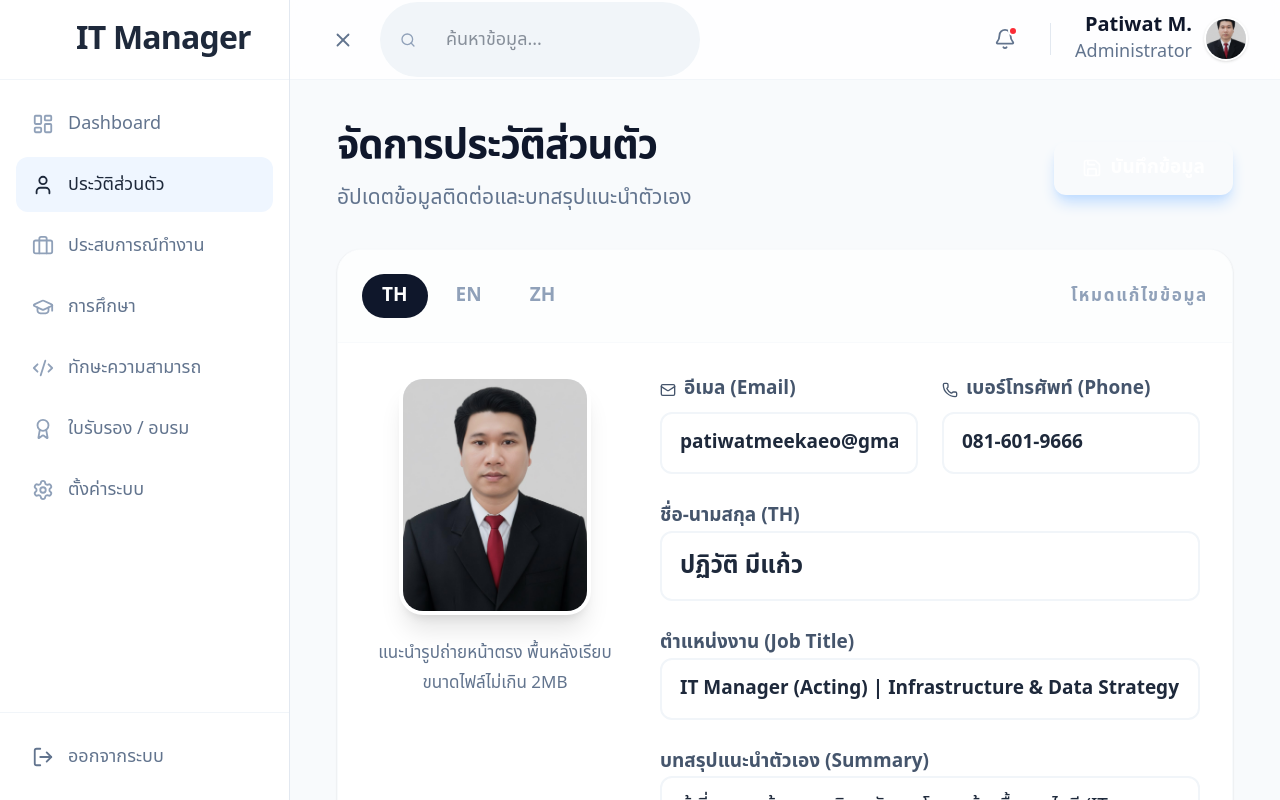
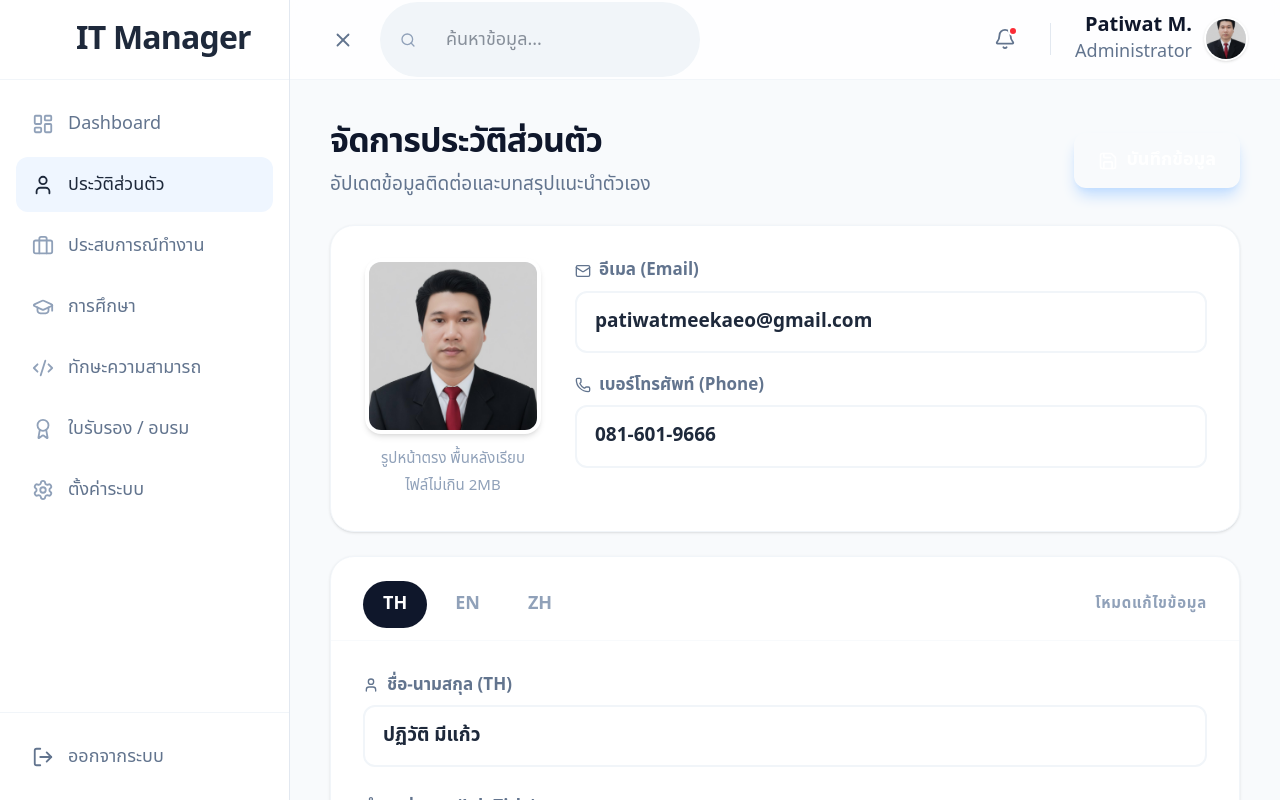
Before and after one commit to ariff2006/resume-next, a Next.js app: page /admin/profile in a window 1280 px wide. Built offline with nearby package versions, Linux system fonts and the light colour scheme; no server answers; the database is empty.

Commit message:
Improve profile page layout - smaller photo, fuller form

```diff
--- a/src/app/admin/profile/page.tsx
+++ b/src/app/admin/profile/page.tsx
@@ -4,15 +4,17 @@ import { ResumeData } from '@/types/resume';
 import {
   Save,
   Loader2,
-  User,
   Mail,
   Phone,
   Camera,
   CheckCircle2,
-  AlertCircle
+  AlertCircle,
+  User
 } from 'lucide-react';
 import { cn } from '@/lib/utils';
+
 type Language = 'th' | 'en' | 'zh';
+
 export default function ProfileAdmin() {
   const [data, setData] = useState<ResumeData | null>(null);
   const [loading, setLoading] = useState(true);
@@ -20,14 +22,13 @@ export default function ProfileAdmin() {
   const [message, setMessage] = useState<{ text: string, type: 'success' | 'error' } | null>(null);
   const [activeLang, setActiveLang] = useState<Language>('th');
   const [uploading, setUploading] = useState(false);
+
   useEffect(() => {
     fetch('/api/resume')
       .then(res => res.json())
-      .then(d => {
-        setData(d);
-        setLoading(false);
-      });
+      .then(d => { setData(d); setLoading(false); });
   }, []);
+
   const handleSave = async () => {
     if (!data) return;
     setSaving(true);
@@ -37,59 +38,43 @@ export default function ProfileAdmin() {
         headers: { 'Content-Type': 'application/json' },
         body: JSON.stringify(data)
       });
-      let result;
-      try {
-        result = await res.json();
-      } catch (e) {
-        result = { error: 'Invalid JSON response from server' };
-      }
+      const result = await res.json().catch(() => ({ error: 'Invalid response' }));
       if (res.ok) {
         setMessage({ text: 'บันทึกข้อมูลสำเร็จ', type: 'success' });
         setTimeout(() => setMessage(null), 3000);
       } else {
-        const errorMsg = result.error || `Error ${res.status}: บันทึกล้มเหลว`;
-        setMessage({ text: errorMsg, type: 'error' });
+        setMessage({ text: result.error || 'บันทึกล้มเหลว', type: 'error' });
       }
-    } catch (e) {
-      setMessage({ text: 'ไม่สามารถเชื่อมต่อกับเซิร์ฟเวอร์ได้ (Network Error)', type: 'error' });
+    } catch {
+      setMessage({ text: 'ไม่สามารถเชื่อมต่อกับเซิร์ฟเวอร์', type: 'error' });
     }
     setSaving(false);
   };
+
   const handleFileUpload = async (e: React.ChangeEvent<HTMLInputElement>) => {
     const file = e.target.files?.[0];
     if (!file) return;
     setUploading(true);
-    const formData = new FormData();
-    formData.append('file', file);
-    formData.append('type', 'photos');
+    const fd = new FormData();
+    fd.append('file', file);
+    fd.append('type', 'photos');
     try {
-      const res = await fetch('/api/upload', {
-        method: 'POST',
-        body: formData,
-      });
+      const res = await fetch('/api/upload', { method: 'POST', body: fd });
       const result = await res.json();
       if (result.ok) {
-        setData(prev => {
-          if (!prev) return prev;
-          return {
-            ...prev,
-            personal: {
-              ...prev.personal,
-              photo: result.path
-            }
-          };
-        });
-        setMessage({ text: 'อัปโหลดรูปภาพสำเร็จ!', type: 'success' });
+        setData(prev => prev ? { ...prev, personal: { ...prev.personal, photo: result.path } } : prev);
+        setMessage({ text: 'อัปโหลดรูปสำเร็จ', type: 'success' });
         setTimeout(() => setMessage(null), 3000);
       } else {
         setMessage({ text: result.error || 'อัปโหลดล้มเหลว', type: 'error' });
       }
-    } catch (error) {
+    } catch {
       setMessage({ text: 'เกิดข้อผิดพลาดในการเชื่อมต่อ', type: 'error' });
     } finally {
       setUploading(false);
     }
   };
+
   const updateField = (field: string, value: string, isTranslatable = false) => {
     setData(prev => {
       if (!prev) return prev;
@@ -99,151 +84,163 @@ export default function ProfileAdmin() {
           ...newData.personal,
           translations: {
             ...newData.personal.translations,
-            [activeLang]: {
-              ...(newData.personal.translations as any)[activeLang],
-              [field]: value
-            }
+            [activeLang]: { ...(newData.personal.translations as any)[activeLang], [field]: value }
           }
         };
       } else {
-        newData.personal = {
-          ...newData.personal,
-          [field]: value
-        };
+        newData.personal = { ...newData.personal, [field]: value };
       }
       return newData;
     });
   };
+
   if (loading) return (
     <div className="flex items-center justify-center h-64">
       <Loader2 className="w-10 h-10 text-primary-blue animate-spin" />
     </div>
   );
-  if (!data) return <div className="text-lg">Error loading data</div>;
-  // Helper to get image source
+  if (!data) return <div>Error loading data</div>;
+
   const getImageSrc = (path: string = '') => {
     if (!path) return 'https://ui-avatars.com/api/?name=User&size=200';
     if (path.startsWith('http')) return path;
     return `/${path}`;
   };
+
   return (
-    <div className="max-w-4xl mx-auto space-y-8 animate-in fade-in slide-in-from-bottom-4 duration-500 text-base">
-      {/* Header */}
+    <div className="max-w-5xl mx-auto space-y-6">
+      {/* Header bar */}
       <div className="flex flex-col md:flex-row md:items-center justify-between gap-4">
         <div>
-          <h1 className="text-4xl font-bold text-slate-900 tracking-tight">จัดการประวัติส่วนตัว</h1>
-          <p className="text-slate-500 mt-2 text-lg">อัปเดตข้อมูลติดต่อและบทสรุปแนะนำตัวเอง</p>
+          <h1 className="text-3xl font-bold text-slate-900 tracking-tight">จัดการประวัติส่วนตัว</h1>
+          <p className="text-slate-500 mt-1">อัปเดตข้อมูลติดต่อและบทสรุปแนะนำตัวเอง</p>
         </div>
         <button
           onClick={handleSave}
           disabled={saving}
-          className="bg-primary-blue text-white px-7 py-3 rounded-xl shadow-lg shadow-blue-200 font-bold text-base hover:bg-blue-600 transition-all flex items-center gap-2 disabled:opacity-50"
+          className="bg-primary-blue text-white px-6 py-3 rounded-xl shadow-lg shadow-blue-200 font-bold hover:bg-blue-600 transition-all flex items-center justify-center gap-2 disabled:opacity-50 whitespace-nowrap"
         >
           {saving ? <Loader2 size={20} className="animate-spin" /> : <Save size={20} />}
           บันทึกข้อมูล
         </button>
       </div>
+
+      {/* Status message */}
       {message && (
         <div className={cn(
-          "p-4 rounded-2xl flex items-center gap-3 animate-in zoom-in duration-300 text-base",
-          message.type === 'success' ? "bg-green-50 text-green-700 border border-green-100" : "bg-red-50 text-red-700 border border-red-100"
+          'p-4 rounded-xl flex items-center gap-3',
+          message.type === 'success' ? 'bg-green-50 text-green-700 border border-green-100' : 'bg-red-50 text-red-700 border border-red-100'
         )}>
-          {message.type === 'success' ? <CheckCircle2 size={22} /> : <AlertCircle size={22} />}
-          <span className="font-bold">{message.text}</span>
+          {message.type === 'success' ? <CheckCircle2 size={20} /> : <AlertCircle size={20} />}
+          <span className="font-semibold">{message.text}</span>
         </div>
       )}
-      {/* Main Form */}
-      <div className="bg-white rounded-3xl card-shadow border border-slate-50 overflow-hidden">
-        <div className="p-6 border-b border-slate-50 flex items-center justify-between bg-slate-50/30">
+
+      {/* Photo + Contact Card */}
+      <div className="bg-white rounded-3xl border border-slate-100 shadow-sm overflow-hidden">
+        <div className="p-6 md:p-8 grid grid-cols-1 md:grid-cols-[180px_1fr] gap-8">
+          {/* Photo (compact) */}
+          <div className="flex flex-col items-center gap-3">
+            <div className="relative group">
+              <div className="w-44 h-44 rounded-2xl overflow-hidden border-4 border-white shadow-md bg-slate-100">
+                <img
+                  src={getImageSrc(data.personal.photo || '')}
+                  alt="Profile"
+                  className="w-full h-full object-cover object-top"
+                />
+              </div>
+              <label className="absolute inset-0 bg-black/40 opacity-0 group-hover:opacity-100 transition-opacity flex items-center justify-center rounded-2xl cursor-pointer">
+                <div className="bg-white/20 backdrop-blur-md p-3 rounded-xl text-white">
+                  {uploading ? <Loader2 size={24} className="animate-spin" /> : <Camera size={24} />}
+                </div>
+                <input type="file" className="hidden" accept="image/*" onChange={handleFileUpload} />
+              </label>
+            </div>
+            <p className="text-xs text-slate-400 text-center leading-relaxed">
+              รูปหน้าตรง พื้นหลังเรียบ<br />
+              ไฟล์ไม่เกิน 2MB
+            </p>
+          </div>
+
+          {/* Contact: Email + Phone (full-width 2 cols) */}
+          <div className="space-y-5">
+            <div className="space-y-2">
+              <label className="text-sm font-semibold text-slate-500 flex items-center gap-2">
+                <Mail size={16} /> อีเมล (Email)
+              </label>
+              <input
+                type="email"
+                value={data.personal.email}
+                onChange={(e) => updateField('email', e.target.value)}
+                className="w-full px-4 py-3 rounded-xl border-2 border-slate-100 focus:border-primary-blue focus:ring-4 focus:ring-blue-50 outline-none transition-all font-semibold"
+              />
+            </div>
+            <div className="space-y-2">
+              <label className="text-sm font-semibold text-slate-500 flex items-center gap-2">
+                <Phone size={16} /> เบอร์โทรศัพท์ (Phone)
+              </label>
+              <input
+                type="text"
+                value={data.personal.phone}
+                onChange={(e) => updateField('phone', e.target.value)}
+                className="w-full px-4 py-3 rounded-xl border-2 border-slate-100 focus:border-primary-blue focus:ring-4 focus:ring-blue-50 outline-none transition-all font-semibold"
+              />
+            </div>
+          </div>
+        </div>
+      </div>
+
+      {/* Language tabs + per-lang fields */}
+      <div className="bg-white rounded-3xl border border-slate-100 shadow-sm overflow-hidden">
+        <div className="px-6 md:px-8 pt-6 pb-3 border-b border-slate-50 flex items-center justify-between">
           <div className="flex gap-2">
             {(['th', 'en', 'zh'] as const).map(lang => (
               <button
                 key={lang}
                 onClick={() => setActiveLang(lang)}
                 className={cn(
-                  "px-5 py-2 rounded-full text-base font-bold transition-all uppercase",
-                  activeLang === lang ? "bg-slate-900 text-white" : "text-slate-400 hover:text-slate-600"
+                  'px-5 py-2 rounded-full font-bold transition-all uppercase',
+                  activeLang === lang ? 'bg-slate-900 text-white' : 'text-slate-400 hover:text-slate-600'
                 )}
               >
                 {lang}
               </button>
             ))}
           </div>
-          <span className="text-sm font-bold text-slate-400 uppercase tracking-widest">โหมดแก้ไขข้อมูล</span>
+          <span className="text-xs font-semibold text-slate-400 uppercase tracking-wider hidden sm:inline">โหมดแก้ไขข้อมูล</span>
         </div>
-        <div className="p-8 grid grid-cols-1 md:grid-cols-12 gap-10">
-          {/* Photo Section */}
-          <div className="md:col-span-4 flex flex-col items-center gap-6">
-            <div className="relative group">
-              <div className="w-48 h-60 rounded-3xl overflow-hidden border-4 border-white shadow-xl bg-slate-100">
-                <img
-                  src={getImageSrc(data.personal.photo || '')}
-                  alt="Profile"
-                  className="w-full h-full object-cover object-top"
-                />
-              </div>
-              <label className="absolute inset-0 bg-black/40 opacity-0 group-hover:opacity-100 transition-opacity duration-300 flex items-center justify-center rounded-3xl cursor-pointer">
-                <div className="bg-white/20 backdrop-blur-md p-3 rounded-2xl text-white">
-                  {uploading ? <Loader2 size={26} className="animate-spin" /> : <Camera size={26} />}
-                </div>
-                <input type="file" className="hidden" accept="image/*" onChange={handleFileUpload} />
+
+        <div className="p-6 md:p-8 space-y-6">
+          <div className="space-y-2">
+            <label className="text-sm font-semibold text-slate-500 flex items-center gap-2">
+              <User size={16} /> ชื่อ-นามสกุล ({activeLang.toUpperCase()})
             </label>
-            </div>
-            <p className="text-sm text-slate-500 text-center leading-relaxed">แนะนำรูปถ่ายหน้าตรง พื้นหลังเรียบ<br />ขนาดไฟล์ไม่เกิน 2MB</p>
-          </div>
-          {/* Form Fields */}
-          <div className="md:col-span-8 space-y-7">
-            <div className="grid grid-cols-1 sm:grid-cols-2 gap-6">
-              <div className="space-y-2">
-                <label className="text-base font-bold text-slate-600 flex items-center gap-2">
-                  <Mail size={16} /> อีเมล (Email)
-                </label>
-                <input
-                  type="email"
-                  value={data.personal.email}
-                  onChange={(e) => updateField('email', e.target.value)}
-                  className="w-full px-4 py-3 rounded-xl border-2 border-slate-100 focus:border-primary-blue focus:ring-4 focus:ring-blue-50 outline-none transition-all text-base font-semibold"
-                />
-              </div>
-              <div className="space-y-2">
-                <label className="text-base font-bold text-slate-600 flex items-center gap-2">
-                  <Phone size={16} /> เบอร์โทรศัพท์ (Phone)
-                </label>
-                <input
-                  type="text"
-                  value={data.personal.phone}
-                  onChange={(e) => updateField('phone', e.target.value)}
-                  className="w-full px-4 py-3 rounded-xl border-2 border-slate-100 focus:border-primary-blue focus:ring-4 focus:ring-blue-50 outline-none transition-all text-base font-semibold"
-                />
-              </div>
-            </div>
-            <div className="space-y-2">
-              <label className="text-base font-bold text-slate-600">ชื่อ-นามสกุล ({activeLang.toUpperCase()})</label>
             <input
               type="text"
               value={data.personal.translations[activeLang].name}
               onChange={(e) => updateField('name', e.target.value, true)}
-                className="w-full px-4 py-3 rounded-xl border-2 border-slate-100 focus:border-primary-blue focus:ring-4 focus:ring-blue-50 outline-none transition-all text-xl font-bold"
+              className="w-full px-4 py-3 rounded-xl border-2 border-slate-100 focus:border-primary-blue focus:ring-4 focus:ring-blue-50 outline-none transition-all font-bold"
             />
           </div>
+
           <div className="space-y-2">
-              <label className="text-base font-bold text-slate-600">ตำแหน่งงาน (Job Title)</label>
+            <label className="text-sm font-semibold text-slate-500">ตำแหน่งงาน (Job Title)</label>
             <input
               type="text"
               value={data.personal.translations[activeLang].title}
               onChange={(e) => updateField('title', e.target.value, true)}
-                className="w-full px-4 py-3 rounded-xl border-2 border-slate-100 focus:border-primary-blue focus:ring-4 focus:ring-blue-50 outline-none transition-all text-base font-semibold"
+              className="w-full px-4 py-3 rounded-xl border-2 border-slate-100 focus:border-primary-blue focus:ring-4 focus:ring-blue-50 outline-none transition-all font-semibold"
             />
           </div>
+
           <div className="space-y-2">
-              <label className="text-base font-bold text-slate-600">บทสรุปแนะนำตัวเอง (Summary)</label>
+            <label className="text-sm font-semibold text-slate-500">บทสรุปแนะนำตัวเอง (Summary)</label>
             <textarea
-                rows={8}
+              rows={10}
               value={data.personal.translations[activeLang].summary}
               onChange={(e) => updateField('summary', e.target.value, true)}
-                className="w-full px-4 py-3 rounded-xl border-2 border-slate-100 focus:border-primary-blue focus:ring-4 focus:ring-blue-50 outline-none transition-all text-base font-medium leading-relaxed"
+              className="w-full px-4 py-3 rounded-xl border-2 border-slate-100 focus:border-primary-blue focus:ring-4 focus:ring-blue-50 outline-none transition-all leading-relaxed resize-y"
             />
-            </div>
           </div>
         </div>
       </div>
```
Lines whose indentation alone changed are shown as unchanged.
